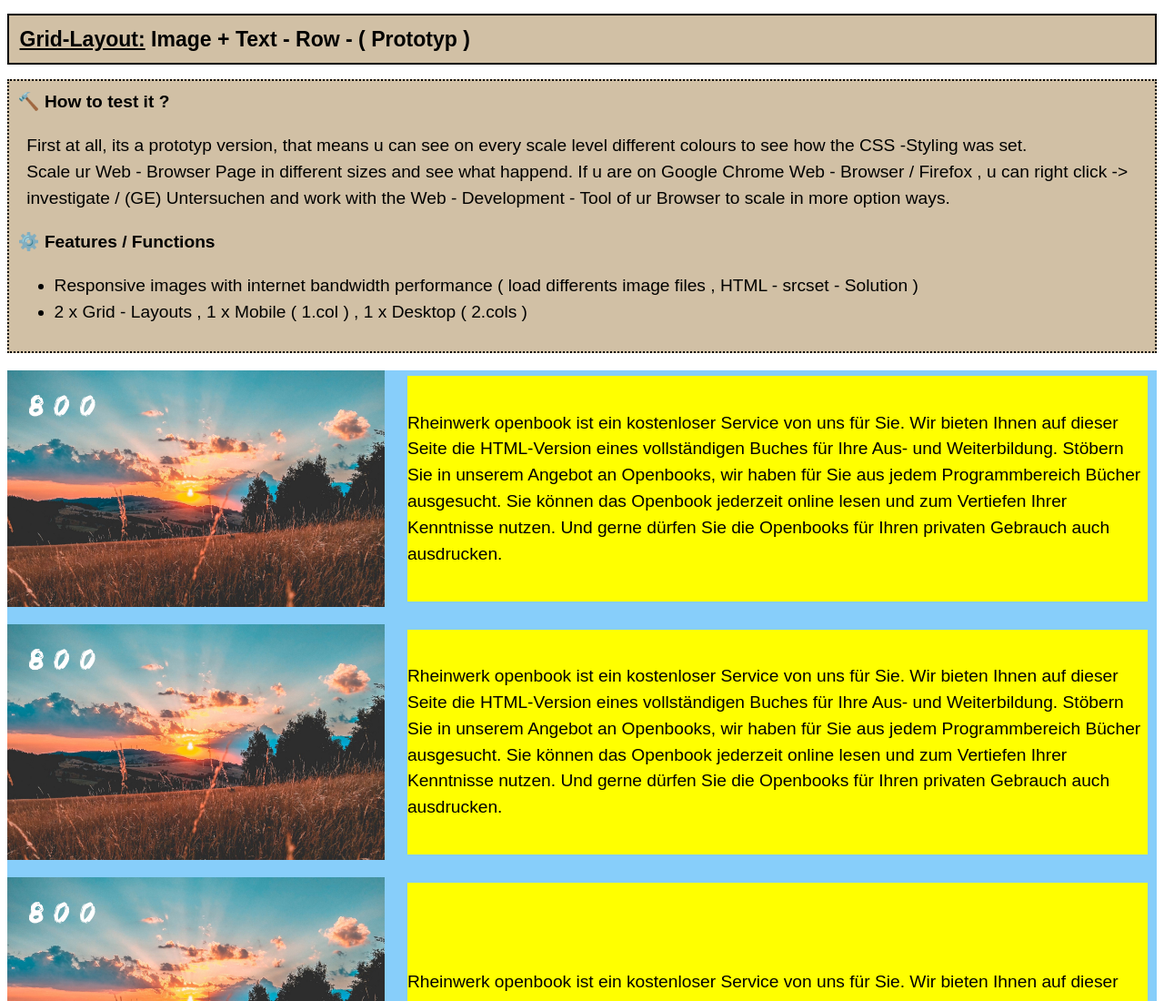
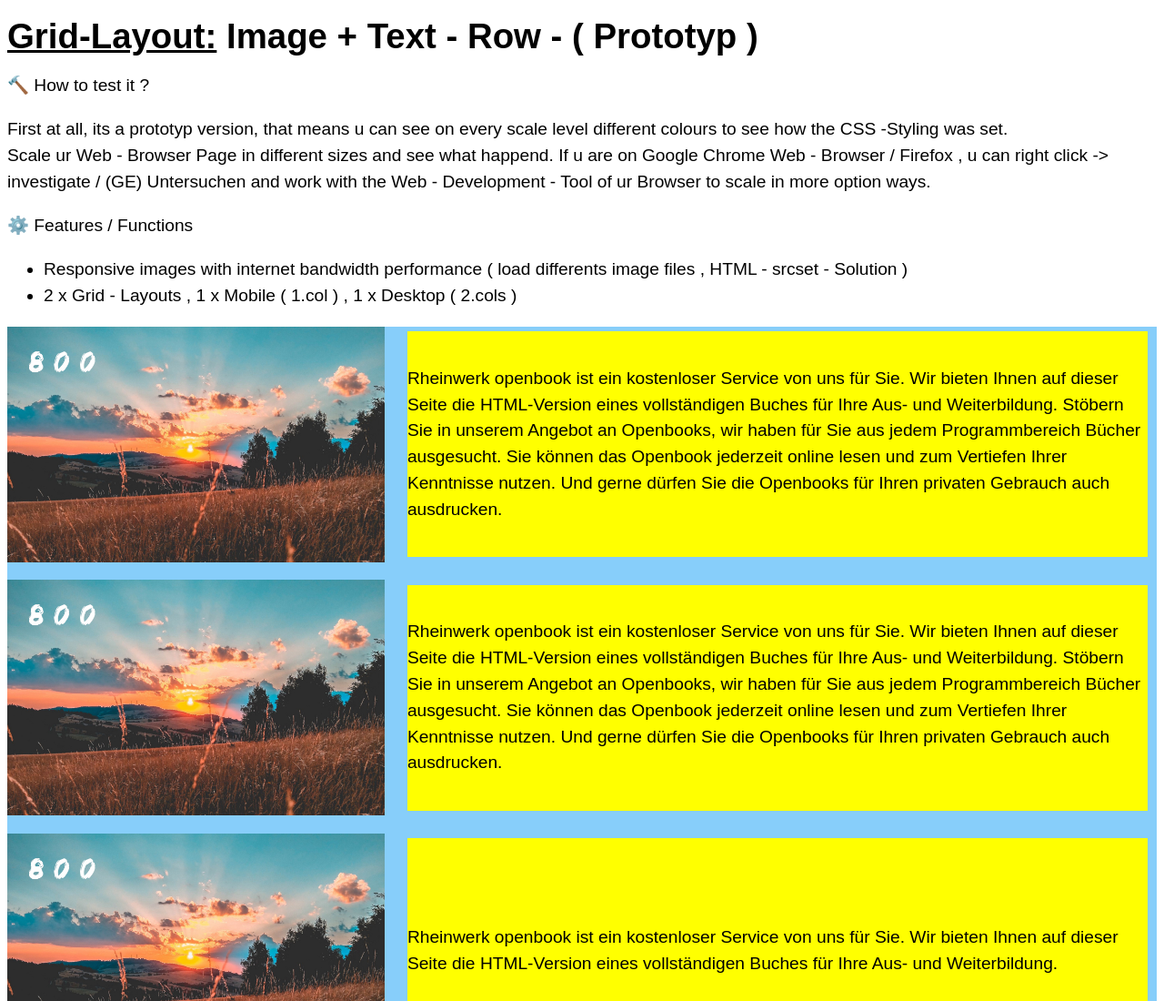
Before and after one commit to maschcode/css_crashcourse, a plain HTML site: page grid-layouts/bilder-layouts/bild-text-zeile/bild-text-zeile-prototyp/test.html in a window 1280 px wide. Shown: the top 1100 px of the page at 91% size. Drawn offline with Linux system fonts and the light colour scheme.

Commit message:
Update test.css

```diff
--- a/grid-layouts/bilder-layouts/bild-text-zeile/bild-text-zeile-prototyp/test.css
+++ b/grid-layouts/bilder-layouts/bild-text-zeile/bild-text-zeile-prototyp/test.css
@@ -1,31 +1,3 @@
-/* ------------------------------------------------- */
-/* Not important for the responsive Grid - Layout
-/* ( only for info - styling )
-/* ------------------------------------------------- */
-
-/* <h1> smaller & style */
-h1 {
-    font-size: 1.2em;
-    background-color: #d1c0a5;
-    padding: .5em;
-    border: .1em solid black;
-}
-
-.header-topics { font-weight: bold;}
-
-.p-text-topics {
-    padding-left: .5em;
-    padding-right: .5em;
-}
-
-.info-box {
-    border: .15em dotted black;
-    padding: .5em;
-    margin-bottom: 1em;
-    background-color: #d1c0a5;
-}
-
-
 /* ------------------------------------------------- */
 /* STANDART CSS - Werte für Desktop Ansicht  &       */
 /* Grid - Layout  für Mobile & Desktop               */
```
